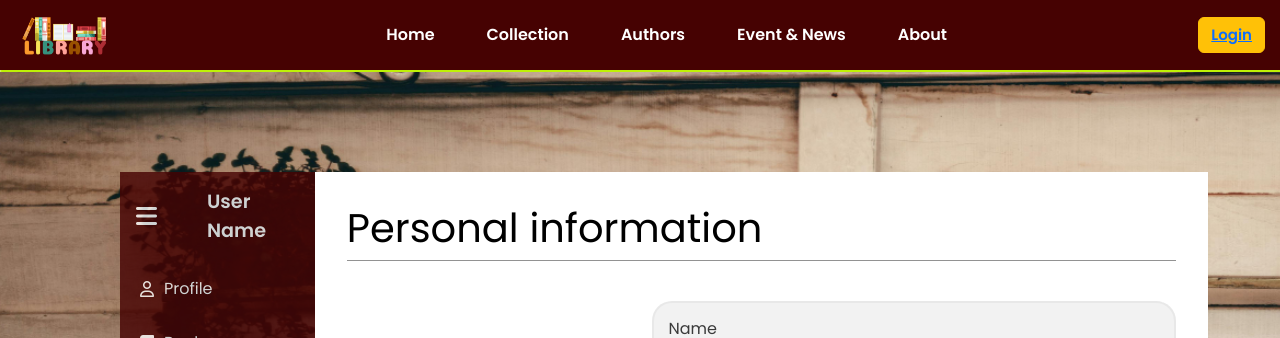
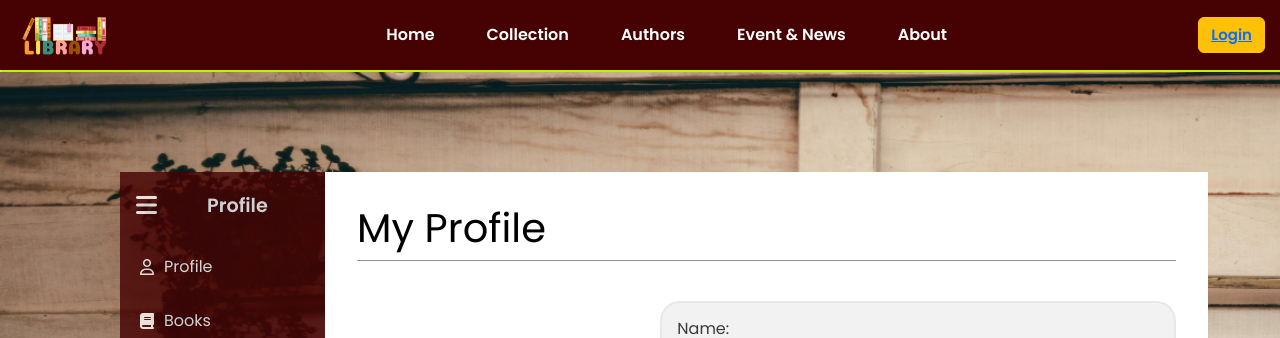
Before and after one commit to dilushamadushan/Online-Library-Management-System, a PHP site: page /user-account.php in a window 1280 px wide. Shown: the top 338 px of the page. Run offline with PHP 8.4, Linux system fonts and the light colour scheme; the visitor is signed in with stand-in values (Sample User, id 1); some libraries are stand-ins or nearby versions.

Commit message:
some change and remove password section

```diff
--- a/user-account.php
+++ b/user-account.php
@@ -13,7 +13,7 @@
                 <button class="toggle-btn" type="button" id="toggle-btn">
                     <i class="fa-solid fa-bars"></i>
                 </button>
-                <div class="sidebar-logo">User Name</div>
+                <div class="sidebar-logo">Profile</div>
             </div>
 
             <ul class="sidebar-nav">
@@ -35,8 +35,8 @@
                         <span>E-Resourses</span>
                     </a>
                 </li>
-                <li class="sidebar-item">
-                    <a class="sidebar-link" href="#" data-target="update-password">
+                <li class="sidebar-item" onclick="location.href='password-change.php';">
+                    <a class="sidebar-link" href="#">
                         <i class="fa-solid fa-lock"></i>
                         <span>Change Password</span>
                     </a>
@@ -56,33 +56,33 @@
             <div id="profile" class="main-section active">
                 <div class="profile-details">
                     <div class="main-topic">
-                            <h1>Personal information</h1>
+                            <h1>My Profile</h1>
                     </div>
                     <div class="user-info-main">
                         <div class="user-img">
-                            <img src="assets/media/admin-page/avatar.png" alt="User Image">
+                            <img src="assets/media/user-account/tempUser.jpg" alt="User Image">
                         </div>
                         <div class="user-info">
                                 <div class="user-info-details">
-                                    <span>Name</span>
-                                    <p>Dilusha madushan</p>
+                                    <span>Name:</span>
+                                    <p class="font-monospace">Dilusha madushan</p>
                                 </div>
                                 <div class="user-info-details">
-                                    <span>Email</span>
-                                    <p>dilushamadushan@gmail.com</p>
+                                    <span>Email:</span>
+                                    <p class="font-monospace">dilushamadushan@gmail.com</p>
                                 </div>
                                 <div class="user-info-details">
-                                    <span>Contact Number</span>
-                                    <p>202-2223332</p>
+                                    <span>Contact Number:</span>
+                                    <p class="font-monospace">202-2223332</p>
                                 </div>
                                 <div class="user-info-details">
-                                    <span>Address</span>
-                                    <p>No 2, Abc, Kandy</p>
+                                    <span>Address:</span>
+                                    <p class="font-monospace">No 2, Abc, Kandy</p>
                                 </div>
                                 <button id="user-update"><i class="fa-solid fa-pen"></i>Edit Profile</button>
                         </div>
                     </div>
-                    <div class="update-form">
+                    <div class="update-form ">
                         <form action="" method="POST">
                             <label>Name</label><br>
                             <input type="text" name="up-name"><br>
@@ -93,12 +93,12 @@
                             <label>Address</label><br>
                             <input type="text" name="up-address" ><br>
                             <button id="update-user-btn" class="user-prof-btn" value="Update">Update</button>
-                            <button id="profBack-user" class="user-prof-btn" value="Back">Back</button>
                         </form>
+                        <button id="profBack-user" class="user-prof-btn" value="Back">Back</button>
                     </div>
                 </div>
             </div>
-            <div id="books" class="main-section">
+            <div id="books" class="main-section ">
                 <div class="main-topic">
                     <h1>Books</h1>
                 </div>
@@ -170,7 +170,7 @@
             </div>
             <div id="E-Resourses" class="main-section">
                     <div class="main-topic">
-                        <h1>Books</h1>
+                        <h1>E-Resourses</h1>
                     </div>
                     <div id="book-btn">
                         <button id="e-list-book" class="book-main-btn"><i class="fa-solid fa-list"></i> Book List</button>
@@ -238,22 +238,6 @@
                         </div>
                     </div>
                 </div>
-            <div id="update-password" class="main-section">
-                <div class="main-topic">
-                    <h1>Change Password</h1>
-                </div>
-                <div class="pass-change-form">
-                <form action="" method="">
-                    <h3>Current Password :</h3>
-                    <input type="password" class="form-clz" name="up-cPass">
-                    <h3>New Password :</h3>
-                    <input type="password" class="form-clz"  name="up-nPass">
-                    <h3>Re-type Password :</h3>
-                    <input type="password" class="form-clz"  name="up-rPass"><br>
-                    <input type="button" name="pass-btn" value="Change Password">
-                </form>
-            </div>
-        </div>
     </div>
 </div>
 
```
